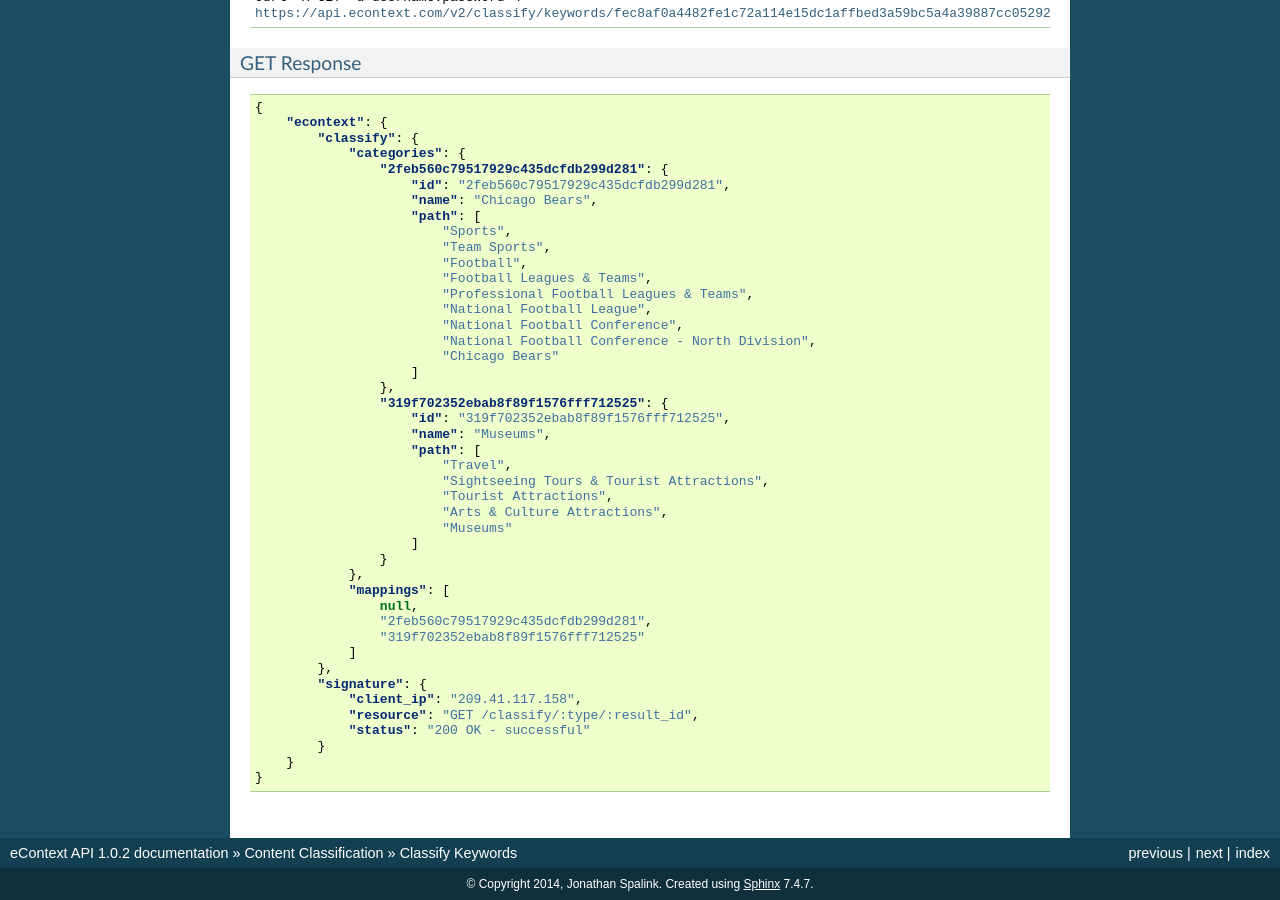
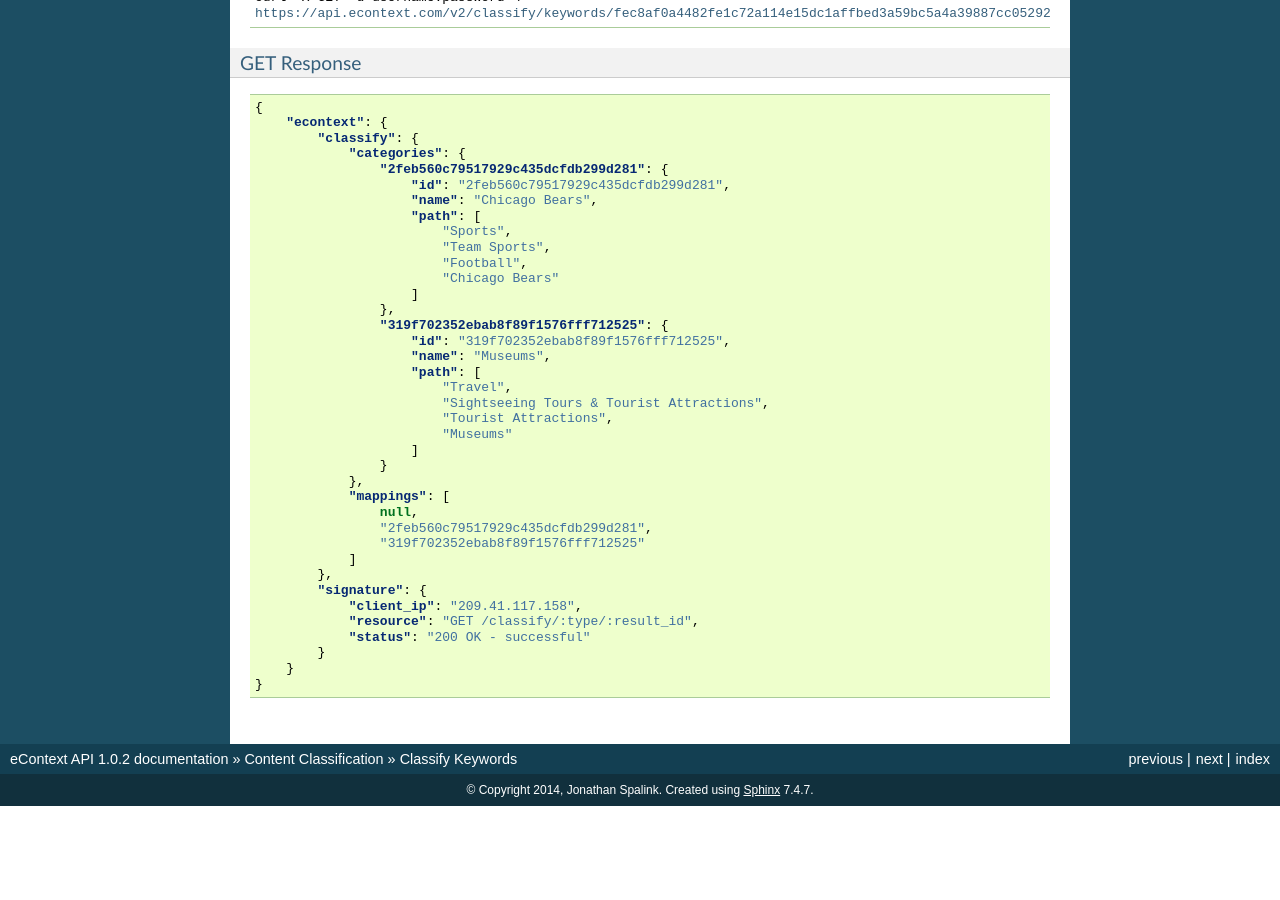
Before and after one commit to info-com/zenya-api-docs, a Sphinx documentation site: the page built from source/classify-keywords.rst, in a window 1280 px wide and 900 px high, scrolled down 2111 px. Built offline with Sphinx 7.4.7, drawn with Linux system fonts in a browser that asks for light colours; after the commit the page ends 2917 px from its top, so only the background shows below that.

Commit message:
Update classify-keywords.rst

```diff
--- a/source/classify-keywords.rst
+++ b/source/classify-keywords.rst
@@ -124,11 +124,6 @@
                             "Sports",
                             "Team Sports",
                             "Football",
-                            "Football Leagues & Teams",
-                            "Professional Football Leagues & Teams",
-                            "National Football League",
-                            "National Football Conference",
-                            "National Football Conference - North Division",
                             "Chicago Bears"
                         ]
                     },
@@ -139,7 +134,6 @@
                             "Travel",
                             "Sightseeing Tours & Tourist Attractions",
                             "Tourist Attractions",
-                            "Arts & Culture Attractions",
                             "Museums"
                         ]
                     }
```
